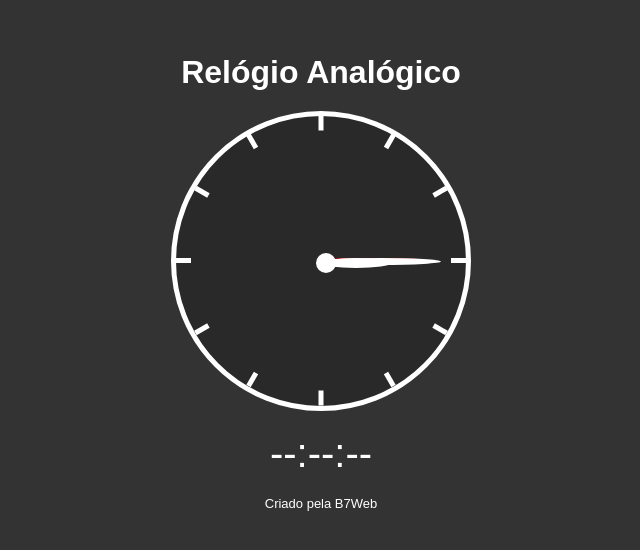
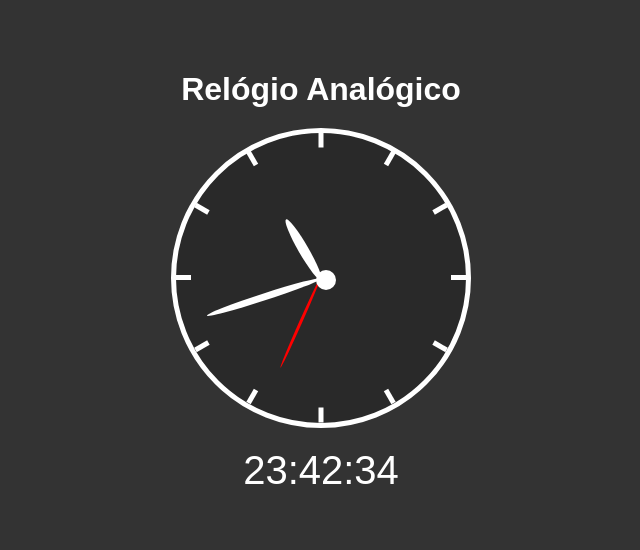
Before and after one commit to D-Ono/7Projetos-7Dias, a plain HTML site: page 02 - Relogio/index.html in a window 1280 px wide. Shown: the part 118-668 px from the top of the page, without its empty margins (319-959 px from the left). Drawn offline with Linux system fonts and the light colour scheme.

Commit message:
feat: Project Two Complete

```diff
--- a/02 - Relogio/index.html
+++ b/02 - Relogio/index.html
@@ -34,8 +34,6 @@
     </div>
     <div class="digital">--:--:--</div>
 
-    <footer>Criado pela B7Web</footer>
-
     <script src="script.js"></script>
 </body>
 </html>
--- a/02 - Relogio/script.js
+++ b/02 - Relogio/script.js
@@ -0,0 +1,28 @@
+let digitalElement = document.querySelector('.digital');
+let secondsElement = document.querySelector('.p_s');
+let minutesElement = document.querySelector('.p_m');
+let hoursElement = document.querySelector('.p_h');
+
+function updateClock() {
+    let now = new Date();
+    let hour = now.getHours();
+    let minute = now.getMinutes();
+    let second = now.getSeconds();
+
+    digitalElement.innerHTML = `${fixZero(hour)}:${minute}:${fixZero(second)}`;
+
+    let sDeg = ((360/60) * second) - 90;
+    let mDeg = ((360/60) * minute) - 90;
+    let hDeg = ((360/12) * hour) - 90;
+
+    secondsElement.style.transform = `rotate(${sDeg}deg)`
+    minutesElement.style.transform = `rotate(${mDeg}deg)`
+    hoursElement.style.transform = `rotate(${hDeg}deg)`
+}
+
+function fixZero(time) {
+    return time<10 ? `0${time}` : time;
+}
+
+setInterval(updateClock, 1000);
+updateClock();
```
